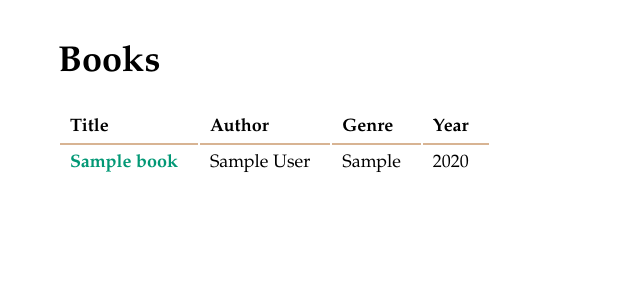
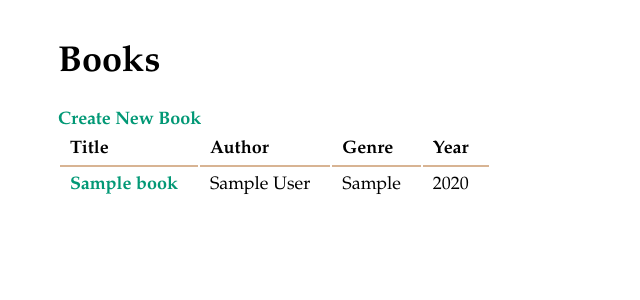
Before and after one commit to fabi01a/SQL-Library-Manager, a Node server app: page /books in a window 1280 px wide. Shown: the top 300 px of the page, without its empty margins (0-640 px from the left). Run offline with Node 20, Linux system fonts and the light colour scheme; tables that the repository leaves empty hold one stand-in row (values such as "Sample post"); some libraries are stand-ins or nearby versions.

Commit message:
added a create book button to home page

```diff
--- a/views/index.pug
+++ b/views/index.pug
@@ -2,6 +2,7 @@ extends layout
 
 block content
     h1 Books
+    a(href='/books/new') Create New Book
 
     table
         thread
```
Also changed, not shown: library.db.
